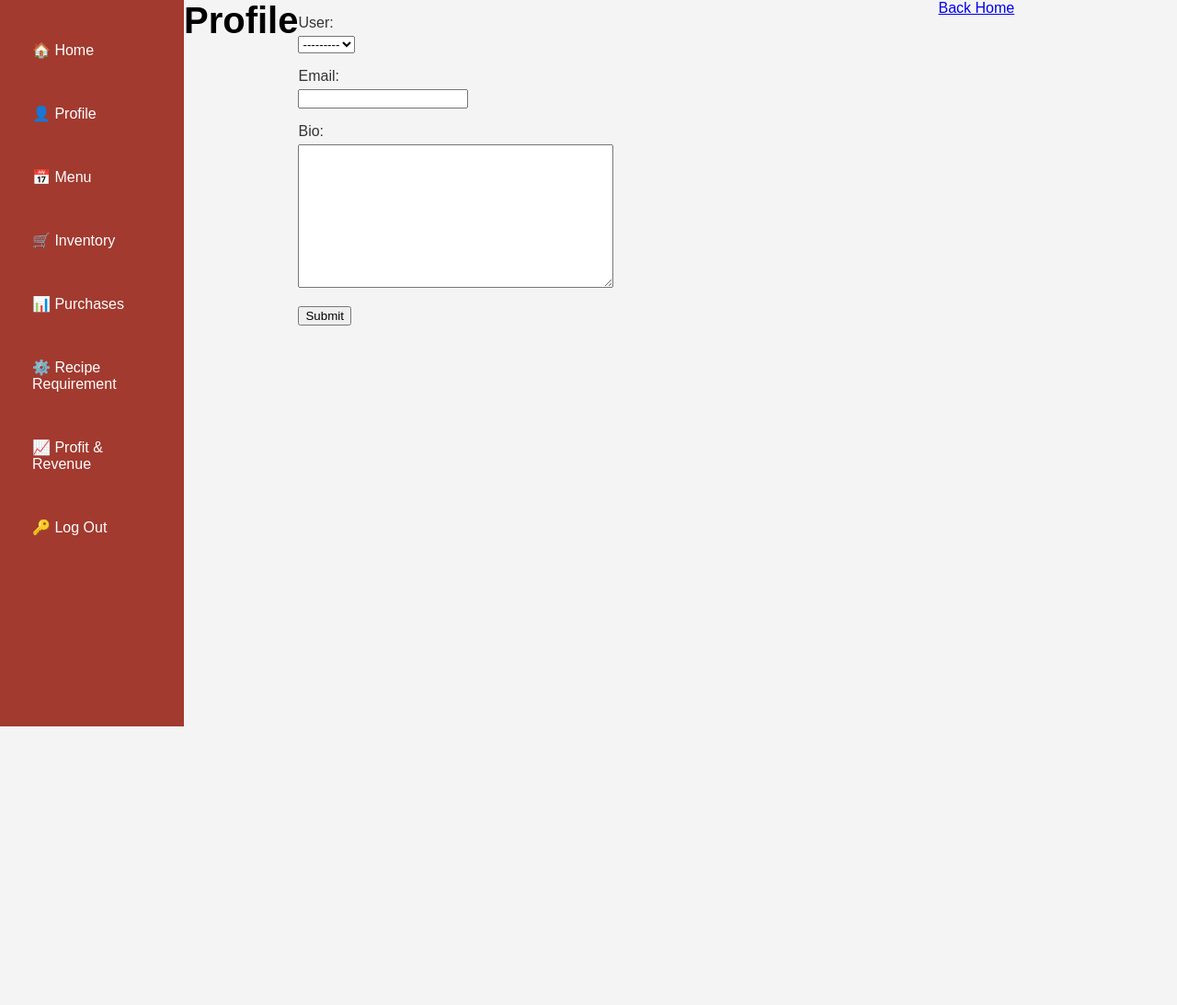
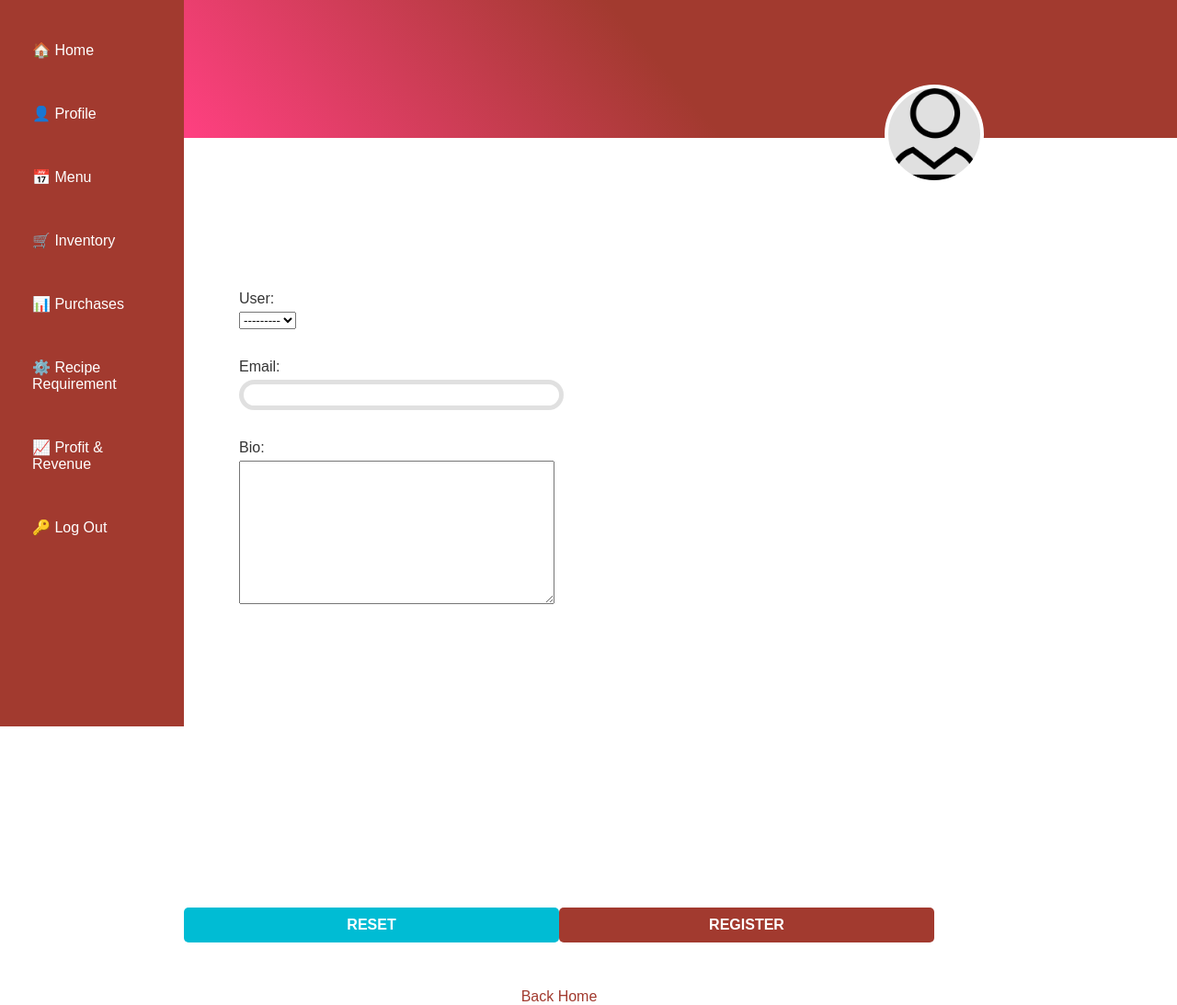
Before and after one commit to chimwec/DjangoDelights, a Django app: page /accounts/profile/ in a window 1280 px wide; the page is wider, and only the part inside the window is pictured. Shown: that part at 92% size. Before the commit the page ends 790 px from the top of that part, so only its background shows below. Run offline with Django 4.2, Linux system fonts and the light colour scheme; a user stored in the database is signed in; data comes from the database, SQL or seed files in the repository; both versions use the stored data as it was after the commit.

Commit message:
fixed the home page and the profile

```diff
--- a/inventory/static/inventory/ingredients.css
+++ b/inventory/static/inventory/ingredients.css
@@ -81,8 +81,8 @@ h1 {
 
 .sidebar-icon a::before {
     content: attr(data-icon);
-    font-size: 18px; /* Adjust icon size */
-    margin-bottom: 20px; /* Space between icon and text */
+    font-size: 24px; /* Adjust icon size */
+    margin-bottom: 30px; /* Space between icon and text */
     text-align: center;
 }
 
--- a/inventory/static/inventory/main.css
+++ b/inventory/static/inventory/main.css
@@ -14,7 +14,7 @@ body {
 
 .sidebar {
     width: 200px;
-    background-color: #d9534f;
+    background-color: #a23a2f;
     color: #fff;
     height: 100vh;
     padding-top: 20px;
@@ -144,7 +144,7 @@ button {
 
 button[type="button"] {
     background-color: #ccc;
-    color: black;
+    color: #a23a2f;
 }
 
 
@@ -207,7 +207,7 @@ input[type="text"], input[type="password"] {
 button {
     width: 100%;
     padding: 10px;
-    background-color: #000;
+    background-color: #a23a2f;
     color: white;
     border: none;
     border-radius: 4px;
--- /dev/null
+++ b/inventory/static/inventory/profile.css
@@ -0,0 +1,95 @@
+/* profile.css */
+body {
+    background-color: white;
+    font-family: Arial, sans-serif;
+    margin: 0;
+    padding: 0;
+    display: flex;
+    justify-content: center;
+    align-items: center;
+    min-height: 100vh;
+}
+
+
+.profile-header {
+    background: linear-gradient(50deg, #ff4081, #a23a2f, #a23a2f, #a23a2f);
+    height:150px;
+    width: 200%;
+    position: relative;
+}
+
+.profile-avatar {
+    background-color: #e0e0e0;
+    border: 4px solid white;
+    border-radius: 50%;
+    height: 100px;
+    width: 100px;
+    position: absolute;
+    bottom: -50px;
+    left: 50%;
+    transform: translateX(-50%);
+    overflow: hidden;
+}
+
+.profile-avatar img {
+    width: 100%;
+    height: 100%;
+    object-fit: cover;
+}
+
+.profile-form {
+    padding: 100px 60px 60px;
+}
+
+.form-group {
+    margin-top: 50px;
+    margin-bottom: 50px;
+}
+
+.form-group input {
+    width: 100%;
+    padding: 0px;
+    border: 5px solid #e0e0e0;
+    border-radius: 50px;
+    font-size: 20px;
+}
+
+.button-group {
+    display: flex;
+    justify-content: space-between;
+    margin-top: 200px;
+}
+
+.reset-btn, .register-btn {
+    padding: 10px 20px;
+    border: none;
+    border-radius: 5px;
+    color: white;
+    font-weight: bold;
+    cursor: pointer;
+    transition: background-color 0.3s;
+}
+
+.reset-btn {
+    background-color: #00bcd4;
+}
+
+.register-btn {
+    background-color: #a23a2f;
+}
+
+.reset-btn:hover, .register-btn:hover {
+    opacity: 0.9;
+}
+
+.back-link {
+    display: block;
+    text-align: center;
+    margin-top: 50px;
+    color: #a23a2f;
+    text-decoration: none;
+}
+
+.back-link:hover {
+    text-decoration: underline;
+}
--- a/inventory/static/inventory/recipe.css
+++ b/inventory/static/inventory/recipe.css
@@ -71,7 +71,7 @@ body {
 }
 
 .btn-add {
-    background-color: #D64933;
+    background-color: #a23a2f;
     color: white;
     padding: 10px 20px;
     border: none;
--- a/inventory/templates/inventory/Profile.html
+++ b/inventory/templates/inventory/Profile.html
@@ -2,19 +2,27 @@
 {% load static %}
 
 {% block head %}
-<link rel="stylesheet" href="{% static 'inventory/main.css' %}"/>
+<link rel="stylesheet" href="{% static 'inventory/profile.css' %}"/>
 {% endblock %}
 
+{% block content %}
+<div class="profile-container">
+    <div class="profile-header">
+        <div class="profile-avatar">
+            <img src="{% static '/inventory/images/user_156472.png' %}" alt="Profile Avatar">
+        </div>
+    </div>
+    <form method="post" action="{% url 'profile' %}" class="profile-form">
+        {% csrf_token %}
+            <div class="form-group">
+                {{ form.as_p }}
+            </div>
 
-{% block content %}
-<h1>Profile</h1>
-<form method="post" action="{% url 'profile' %}">
-    <div>
-        {% csrf_token %}
-        {{ form.as_p }}
-        <input type="submit" value="Submit">
+    </form>
+    <div class="button-group">
+        <button type="reset" class="reset-btn">RESET</button>
+        <button type="submit" class="register-btn">REGISTER</button>
     </div>
-</form>
-<a href="{% url 'home' %}">Back Home</a>
-
+    <a href="{% url 'home' %}" class="back-link">Back Home</a>
+</div>
 {% endblock %}
--- a/inventory/templates/inventory/ingredients-list.html
+++ b/inventory/templates/inventory/ingredients-list.html
@@ -5,7 +5,7 @@
 <head>
     <meta charset="UTF-8">
     <meta name="viewport" content="width=device-width, initial-scale=1.0">
-    <title>Inventory</title>
+    <title>SupplySmart</title>
     <link rel="stylesheet" href="{% static 'inventory/ingredients.css' %}">
 </head>
 <body>
@@ -18,6 +18,7 @@
                 <a href="{% url 'home' %}">🏠 Home</a>
                 <a href="{% url 'profile' %}">👤 Profile</a>
                 <a href="{% url 'menuitem' %}">📅 Menu</a>
+                <a href="{% url 'ingredientslist' %}">🛒 Inventory</a>
                 <a href="{% url 'purchase-list' %}">📊 Purchases</a>
                 <a href="{% url 'reciperequirement_create' %}">⚙️ Recipe Requirement</a>
                 <a href="{% url 'profit_revenue' %}">📈 Profit & Revenue</a>
```
Also changed, not shown: inventory/static/inventory/home.css (+29 -49 lines), inventory/templates/inventory/home.html (+10 -36 lines), db.sqlite3, inventory/static/inventory/images/IMG_2162 copy.JPG (deleted), inventory/static/inventory/images/user_156472.png (added), 6 other files.
